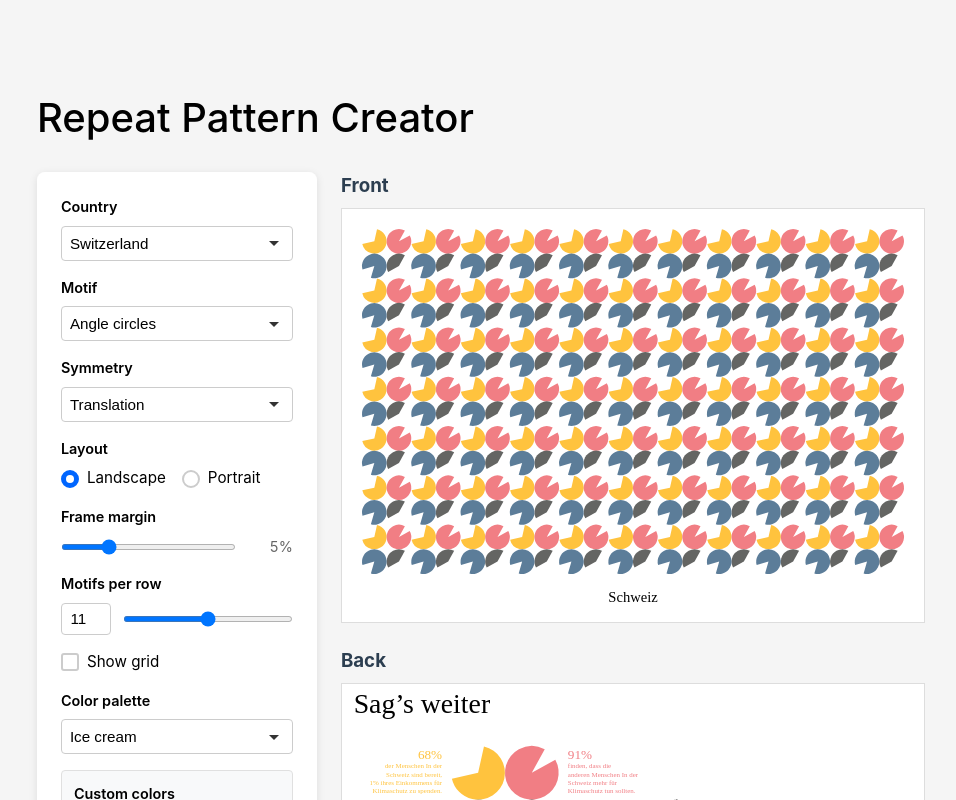
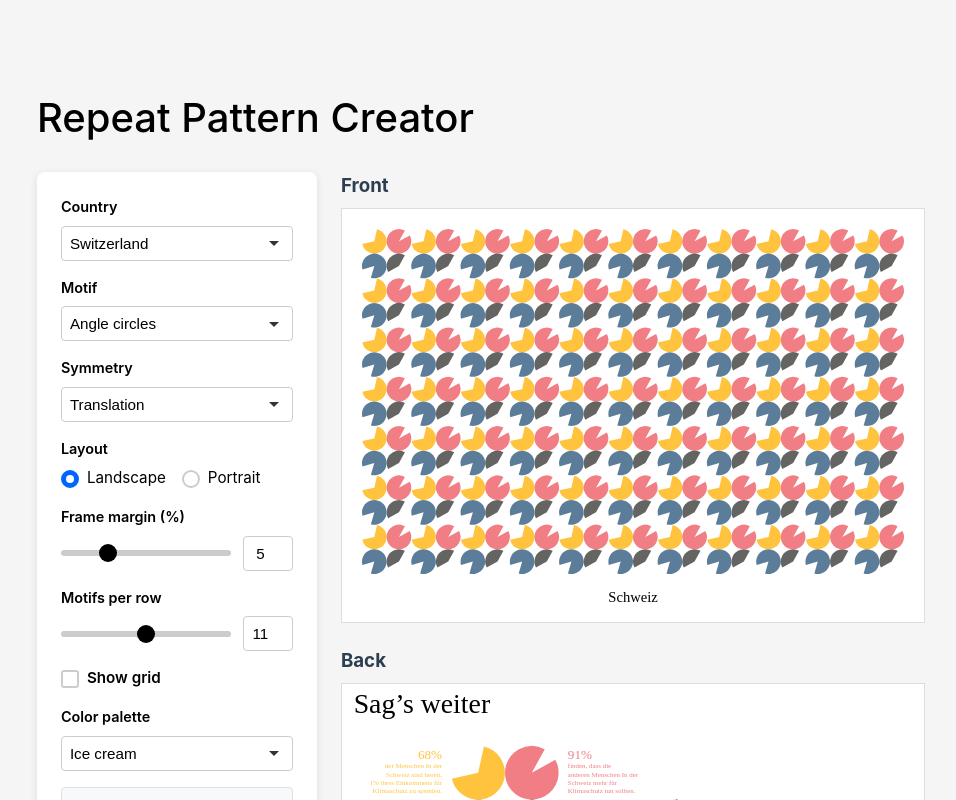
Before and after one commit to LiliGasser/repeatpattern-app, a Vue app: page / in a window 1280 px wide. Shown: the top 800 px of the page, without its empty margins (141-1097 px from the left). Built offline with nearby package versions, Linux system fonts and the light colour scheme; a web font is replaced by a local one; what p5.js-svg would draw is missing.

Commit message:
update sliders, checkbox, number input

```diff
--- a/src/assets/controls.css
+++ b/src/assets/controls.css
@@ -73,7 +73,6 @@
   border: 2px solid var(--border-color);
   border-radius: 3px;
   cursor: pointer;
-  transition: all 0.2s;
   appearance: none;
   -webkit-appearance: none;
   -moz-appearance: none;
--- a/src/components/ControlPanel.vue
+++ b/src/components/ControlPanel.vue
@@ -34,7 +34,7 @@
     </div>
 
     <div class="control-group">
-      <label>Frame margin</label>
+      <label>Frame margin (%)</label>
       <FrameMarginSlider
         :model-value="frameMargin"
         @update:model-value="$emit('update:frameMargin', $event)"
@@ -93,7 +93,7 @@
     <p>WTP: Willingness to participate</p>
 
     <div class="control-group">
-      <label>Title Font</label>
+      <label>Title font</label>
       <FontSelector
         :model-value="titleFont"
         @update:model-value="$emit('update:titleFont', $event)"
@@ -102,7 +102,7 @@
     </div>
 
     <div class="control-group">
-      <label>Main Font</label>
+      <label>Main font</label>
       <FontSelector
         :model-value="mainFont"
         @update:model-value="$emit('update:mainFont', $event)"
--- a/src/components/controls/FrameMarginSlider.vue
+++ b/src/components/controls/FrameMarginSlider.vue
@@ -7,9 +7,17 @@
       min="0"
       max="0.2"
       step="0.01"
-      class="slider"
+      class="slider-base"
     />
-    <span class="value">{{ (modelValue * 100).toFixed(0) }}%</span>
+    <input n
+      type="number"
+      :value="(modelValue * 100).toFixed(0)"
+      @input="$emit('update:modelValue', Number($event.target.value) / 100)"
+      min="0"
+      max="20"
+      step="1"
+      class="input-base number-input"
+    />
   </div>
 </template>
 
@@ -28,50 +36,8 @@ defineEmits(['update:modelValue'])
   align-items: center;
 }
 
-.slider {
-  flex: 1;
-  height: 6px;
-  border-radius: 3px;
-  background: #ddd;
-  outline: none;
-  cursor: pointer;
-}
-
-.slider::-webkit-slider-thumb {
-  appearance: none;
-  width: 18px;
-  height: 18px;
-  border-radius: 50%;
-  background: #0066ff;
-  cursor: pointer;
-}
-
-.slider::-moz-range-thumb {
-  width: 18px;
-  height: 18px;
-  border-radius: 50%;
-  background: #0066ff;
-  cursor: pointer;
-  border: none;
-}
-
-.slider:focus {
-  outline: none;
-}
-
-.slider:focus::-webkit-slider-thumb {
-  box-shadow: 0 0 0 3px rgba(0, 102, 255, 0.2);
-}
-
-.slider:focus::-moz-range-thumb {
-  box-shadow: 0 0 0 3px rgba(0, 102, 255, 0.2);
-}
-
-.value {
-  min-width: 45px;
-  text-align: right;
-  font-variant-numeric: tabular-nums;
-  font-size: 0.9rem;
-  color: #666;
+.number-input {
+  width: 50px;
+  text-align: center;
 }
 </style>
--- a/src/components/controls/MotifsPerRowInput.vue
+++ b/src/components/controls/MotifsPerRowInput.vue
@@ -1,5 +1,14 @@
 <template>
   <div class="motifs-per-row-control">
+    <input
+      type="range"
+      :value="modelValue"
+      @input="$emit('update:modelValue', Number($event.target.value))"
+      min="2"
+      max="20"
+      step="1"
+      class="slider-base"
+    />
     <input
       type="number"
       :value="modelValue"
@@ -7,16 +16,7 @@
       min="2"
       max="20"
       step="1"
-      class="number-input"
-    />
-    <input
-      type="range"
-      :value="modelValue"
-      @input="$emit('update:modelValue', Number($event.target.value))"
-      min="2"
-      max="20"
-      step="1"
-      class="slider"
+      class="input-base number-input"
     />
   </div>
 </template>
@@ -38,55 +38,6 @@ defineEmits(['update:modelValue'])
 
 .number-input {
   width: 50px;
-  padding: 0.4rem;
-  border: 1px solid #ccc;
-  border-radius: 4px;
-  font-size: 0.95rem;
-  text-align: center;  /* Changed from default (left) to center */
-}
-
-.number-input:focus {
-  outline: none;
-  border-color: #0066ff;
-  box-shadow: 0 0 0 3px rgba(0, 102, 255, 0.1);
-}
-
-.slider {
-  flex: 1;
-  height: 6px;
-  border-radius: 3px;
-  background: #ddd;
-  outline: none;
-  cursor: pointer;
-}
-
-.slider::-webkit-slider-thumb {
-  appearance: none;
-  width: 18px;
-  height: 18px;
-  border-radius: 50%;
-  background: #0066ff;
-  cursor: pointer;
-}
-
-.slider::-moz-range-thumb {
-  width: 18px;
-  height: 18px;
-  border-radius: 50%;
-  background: #0066ff;
-  cursor: pointer;
-  border: none;
-}
-
-.slider:focus {
-  outline: none;
-}
-
-.slider:focus::-webkit-slider-thumb {
-  box-shadow: 0 0 0 3px rgba(0, 102, 255, 0.2);
-}
-
-.slider:focus::-moz-range-thumb {
-  box-shadow: 0 0 0 3px rgba(0, 102, 255, 0.2);
+  text-align: center;
 }
 </style>
--- a/src/components/controls/ShowGridCheckbox.vue
+++ b/src/components/controls/ShowGridCheckbox.vue
@@ -1,15 +1,13 @@
 <template>
-  <div class="show-grid-control">
-    <label class="checkbox-option">
+  <label class="checkbox-wrapper">
     <input
       type="checkbox"
       :checked="modelValue"
       @change="$emit('update:modelValue', $event.target.checked)"
-        class="checkbox-input"
+      class="checkbox-base"
     />
     <span class="checkbox-label">Show grid</span>
   </label>
-  </div>
 </template>
 
 <script setup>
@@ -21,57 +19,4 @@ defineEmits(['update:modelValue'])
 </script>
 
 <style scoped>
-.show-grid-control {
-  display: flex;
-  align-items: center;
-}
-
-.checkbox-option {
-  display: flex;
-  align-items: center;
-  gap: 0.5rem;
-  cursor: pointer;
-  font-size: 0.95rem;
-  user-select: none;
-}
-
-.checkbox-input {
-  width: 18px;
-  height: 18px;
-  cursor: pointer;
-  appearance: none;
-  border: 2px solid #ccc;
-  border-radius: 3px;
-  position: relative;
-  transition: all 0.2s;
-}
-
-.checkbox-input:checked {
-  border-color: #0066ff;
-  background-color: #0066ff;
-}
-
-.checkbox-input:checked::before {
-  content: '✓';
-  position: absolute;
-  top: 50%;
-  left: 50%;
-  transform: translate(-50%, -50%);
-  color: white;
-  font-size: 14px;
-  font-weight: bold;
-}
-
-.checkbox-input:focus {
-  outline: none;
-  box-shadow: 0 0 0 3px rgba(0, 102, 255, 0.1);
-}
-
-.checkbox-input:hover {
-  border-color: #0066ff;
-}
-
-.checkbox-option:hover .checkbox-label {
-  color: #0066ff;
-}
 </style>
```
Lines whose indentation alone changed are shown as unchanged.
